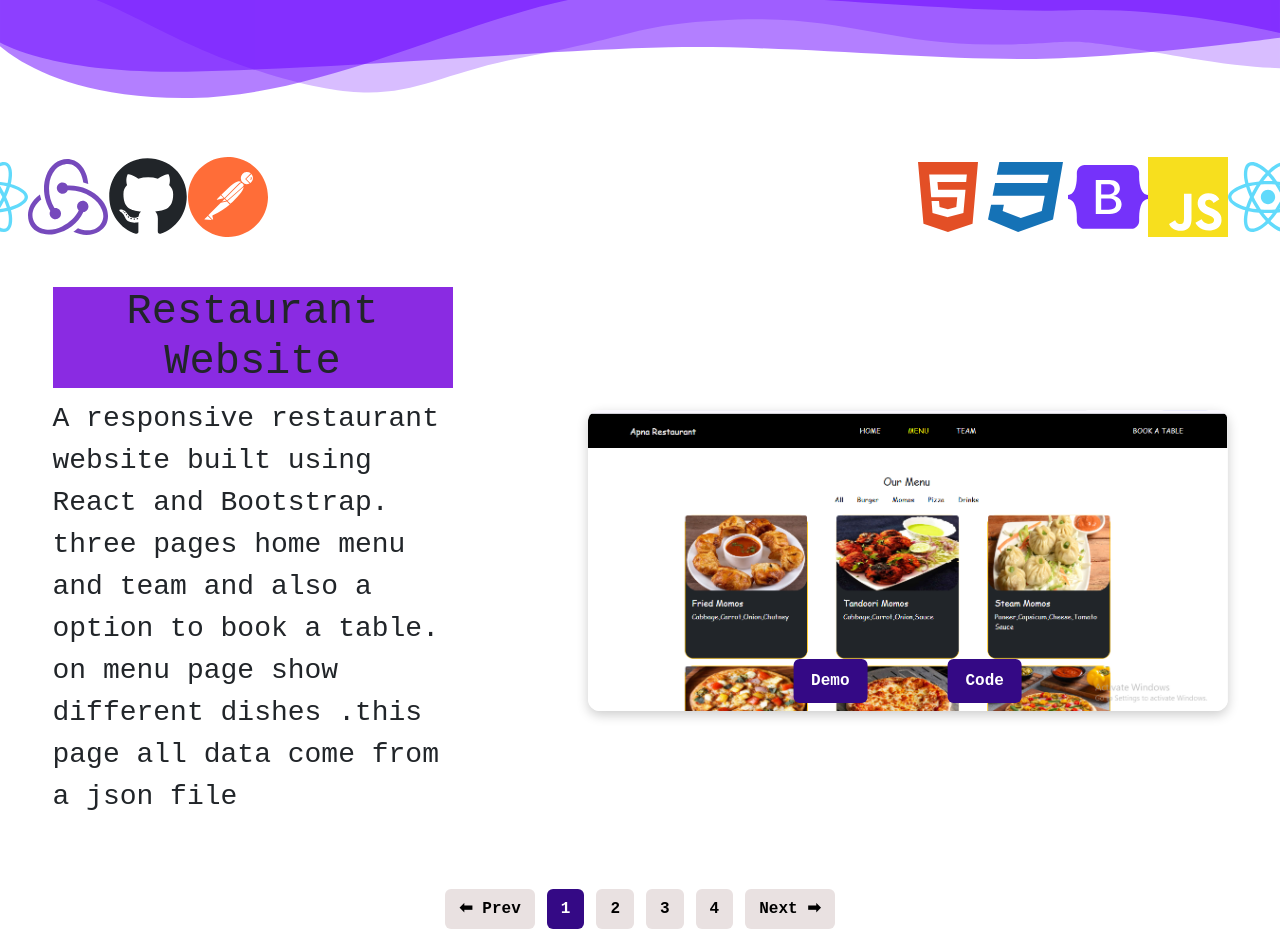
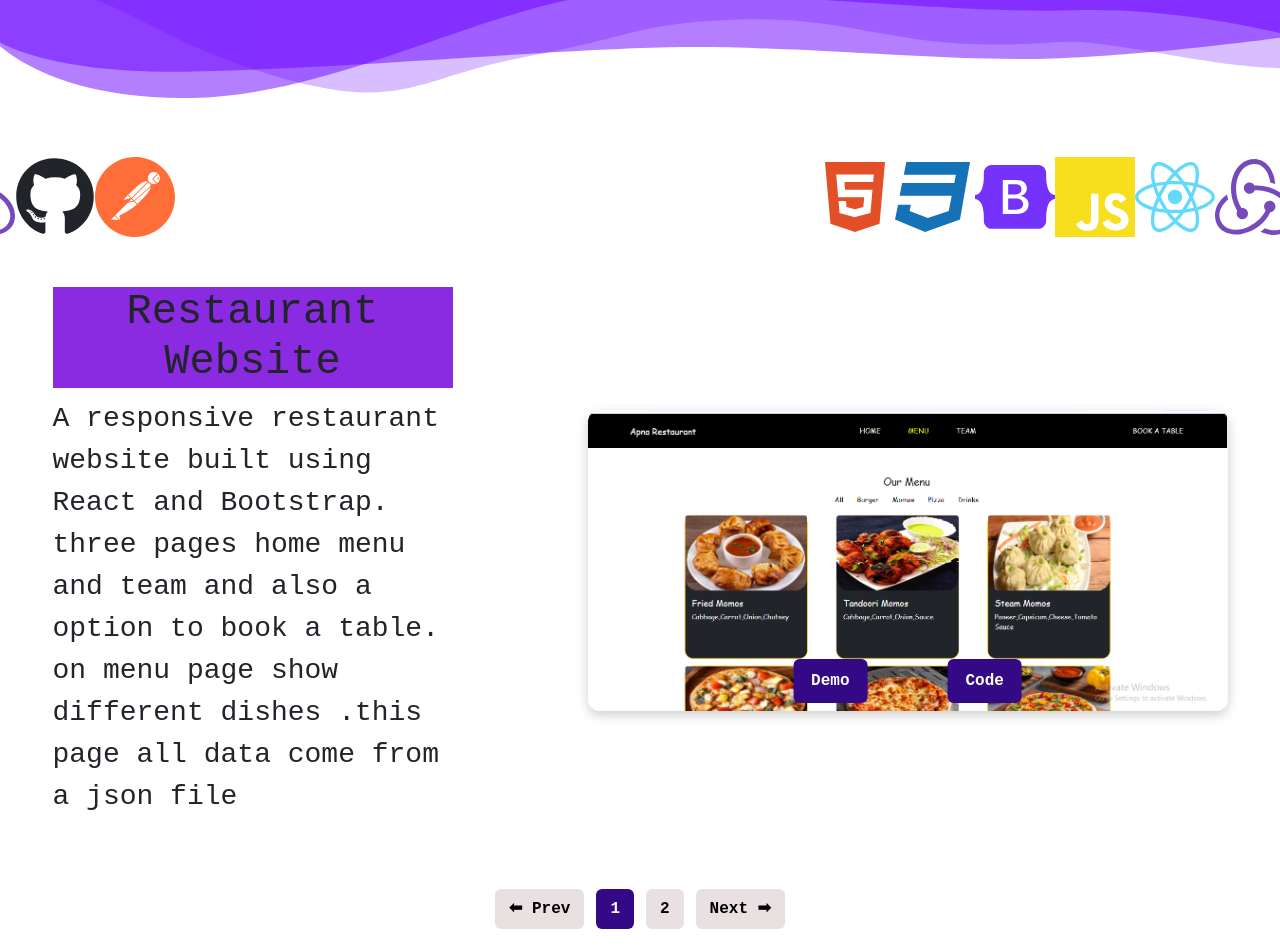
Before and after one commit to Gurvinder-singh12/my-portfolio, a React (Vite) app: page / in a window 1280 px wide. Shown: the part 1640-2592 px from the top of the page. Built offline with nearby package versions, Linux system fonts and the light colour scheme; the HTML template or start-up script is replaced by a standard one.

Commit message:
second push

```diff
--- a/index.html
+++ b/index.html
@@ -3,12 +3,12 @@
 
 <head>
   <meta charset="UTF-8" />
-  <link rel="icon" type="image/svg+xml" href="/vite.svg" />
+  <link rel="icon" type="image/svg+xml" href="src/assets/logo.png" />
   <link href="https://cdn.jsdelivr.net/npm/bootstrap@5.3.8/dist/css/bootstrap.min.css" rel="stylesheet"
     integrity="sha384-sRIl4kxILFvY47J16cr9ZwB07vP4J8+LH7qKQnuqkuIAvNWLzeN8tE5YBujZqJLB" crossorigin="anonymous">
 
   <meta name="viewport" content="width=device-width, initial-scale=1.0, maximum-scale=1.0, user-scalable=no" />
-  <title>Vite + React</title>
+  <title>Gurvinder-Portfolio</title>
 </head>
 
 <body>
--- a/package.json
+++ b/package.json
@@ -10,6 +10,7 @@
     "preview": "vite preview"
   },
   "dependencies": {
+    "@emailjs/browser": "^4.4.1",
     "@simplepdf/react-embed-pdf": "^1.9.0",
     "bootstrap": "^5.3.8",
     "lottie-react": "^2.4.1",
--- a/src/components/pages/Contact.jsx
+++ b/src/components/pages/Contact.jsx
@@ -1,12 +1,14 @@
 import { useState } from "react";
 import { toast } from "react-toastify";
+// import emailjs from "emailjs/browser";
+import emailjs from "@emailjs/browser"
+
 const Contact = () => {
   const [formdata, SetFormData] = useState({
     username: "",
     email: "",
     message: "",
   });
-
 let validEmail = /^[a-zA-Z0-9._%+-]+@[a-zA-Z0-9.-]+\.[a-zA-Z]{2,}$/;
 
   const handleChange = (e) => {
@@ -26,17 +28,26 @@ let validEmail = /^[a-zA-Z0-9._%+-]+@[a-zA-Z0-9.-]+\.[a-zA-Z]{2,}$/;
       toast.error("Please Enter Valid Email");
       return;
     }
-    toast.success("Thank You");
-    console.log(formdata);
-    SetFormData({
-      username: "",
-      email: "",
-      message: "",
-    });
+    emailjs
+    .send(
+      "portfolio-emails",
+      "template_umxt8pg",
+      formdata,
+      "QuI9cWbvUDeg9LULJ",
+    )
+    .then((result)=>{
+      toast.success("Form submitted successfully");
+      console.log(formdata);
+      SetFormData({username: "",email: "",message: "",})
+    },
+    (error)=>{
+      toast.error("Try again!");
+      console.log(error.text)
+    }
+  );
   };
   return (
     <div className="form-container">
-     <form name="contact" method="post" data-netlify="true" data-netlify-honeypot="bot-field" onSubmit={handleSubmit}>
       <input type="hidden" name="form-name" value="contact"/>
       <label>
         Name
@@ -67,8 +78,7 @@ let validEmail = /^[a-zA-Z0-9._%+-]+@[a-zA-Z0-9.-]+\.[a-zA-Z]{2,}$/;
           rows="5"
         ></textarea>
       </label>
-      <button type="submit">Submit</button>
-      </form>
+      <button onClick={handleSubmit} >Submit</button>
     </div>
   );
 };
--- a/src/components/pages/Projects.jsx
+++ b/src/components/pages/Projects.jsx
@@ -1,7 +1,6 @@
 import React, { useState } from "react";
 import project1 from "../../assets/projects.png";
-import project3 from "../../assets/projects.png";
-import project2 from "../../assets/projects.png";
+import project2 from "../../assets/project2.jpg";
 import  Marquee  from "react-fast-marquee";
 import { FaCss3, FaGithub, FaHtml5, FaReact } from "react-icons/fa";
 import{SiBootstrap, SiJavascript, SiPostman, SiRedux} from "react-icons/si"
@@ -18,35 +17,18 @@ const Projects = () => {
       code: "https://github.com/demo1",
     },
     {
-      id: 2,
-      title: "E-Commerce Store",
-      img: project2,
-      desc: "Fully functional e-commerce web app with product cart & checkout.",
-      demo: "https://demo2.com",
-      code: "https://github.com/demo2",
-    },
-    {
       id: 3,
       title: "Portfolio Website",
-      img: project3,
-      desc: "Personal portfolio with animations and parallax scrolling.",
-      demo: "https://demo3.com",
-      code: "https://github.com/demo3",
-    },
-    {
-      id: 4,
-      title: "Portfolio Website",
-      img: project3,
-      desc: "Personal portfolio with animations and parallax scrolling.",
-      demo: "https://demo3.com",
-      code: "https://github.com/demo3",
+      img: project2,
+      desc: "A personal portfolio website built with ReactJS. It includes smooth scrolling navigation, animated sections using Lottie, a resume preview, projects showcase with demo/code links, and a working contact form powered by EmailJS.",
+      code: "https://github.com/Gurvinder-singh12/my-portfolio.git",
     },
   ];
 
   return (
     //  <div className="project-section ">
     <div className="project-container">
-      <Marquee className="skill-icons" pauseOnHover={true} delay={0} speed={60}>
+      <Marquee className="skill-icons" pauseOnHover={true} delay={0} speed={75}>
         <FaHtml5  color="#E34F26" />
         <FaCss3  color="#1572B6" />
         <SiBootstrap color="rgb(117, 50, 250)"/>
```
Also changed, not shown: src/assets/project2.jpg (added), 1 other file (tests, documents, lock files or other folders).
